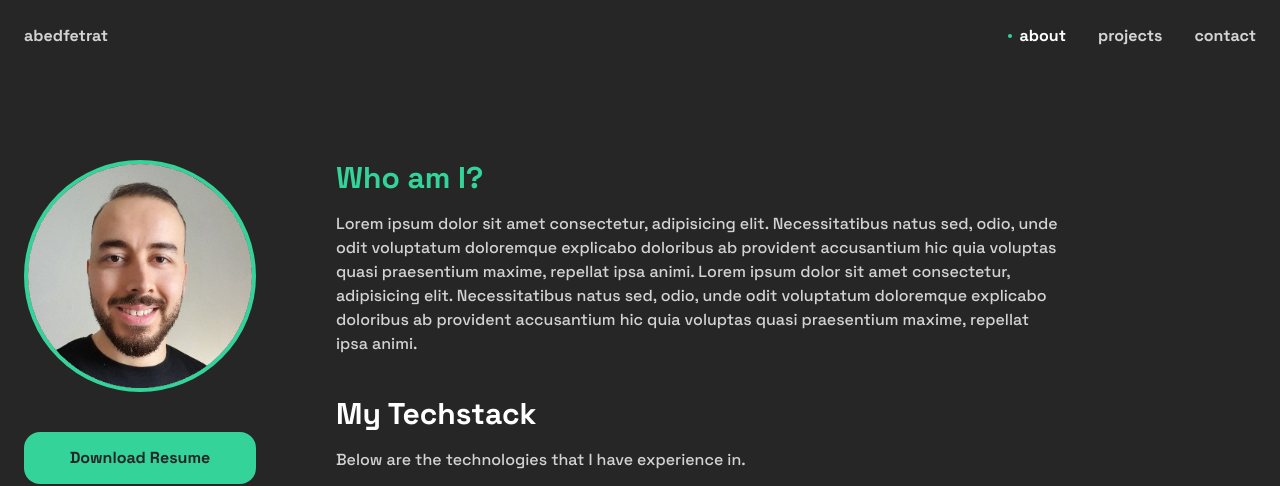
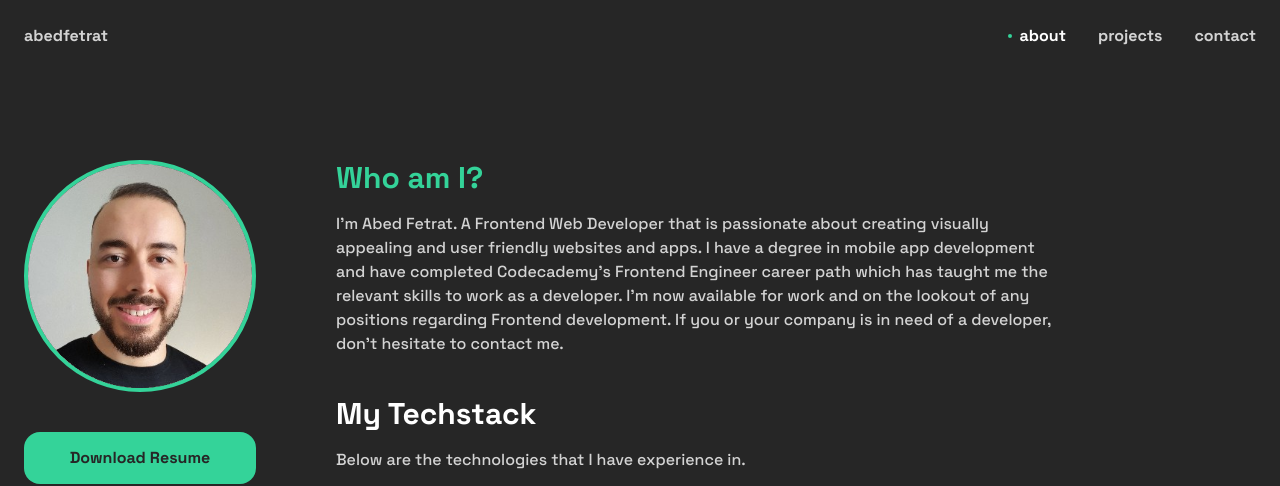
Before and after one commit to abedfetrat/my-portfolio-website, a website: page about.html in a window 1280 px wide. Shown: the top 486 px of the page. Drawn offline with Linux system fonts and the light colour scheme.

Commit message:
update about me text

```diff
--- a/about.html
+++ b/about.html
@@ -63,14 +63,14 @@
               Who am I?
             </h1>
             <p class="mt-4 max-w-[70ch] text-white/80">
-              Lorem ipsum dolor sit amet consectetur, adipisicing elit.
-              Necessitatibus natus sed, odio, unde odit voluptatum doloremque
-              explicabo doloribus ab provident accusantium hic quia voluptas
-              quasi praesentium maxime, repellat ipsa animi. Lorem ipsum dolor
-              sit amet consectetur, adipisicing elit. Necessitatibus natus sed,
-              odio, unde odit voluptatum doloremque explicabo doloribus ab
-              provident accusantium hic quia voluptas quasi praesentium maxime,
-              repellat ipsa animi.
+              I’m Abed Fetrat. A Frontend Web Developer that is passionate about
+              creating visually appealing and user friendly websites and apps. I
+              have a degree in mobile app development and have completed
+              Codecademy’s Frontend Engineer career path which has taught me the
+              relevant skills to work as a developer. I’m now available for work
+              and on the lookout of any positions regarding Frontend
+              development. If you or your company is in need of a developer,
+              don’t hesitate to contact me.
             </p>
           </div>
           <div class="mt-8 md:mt-10">
```
